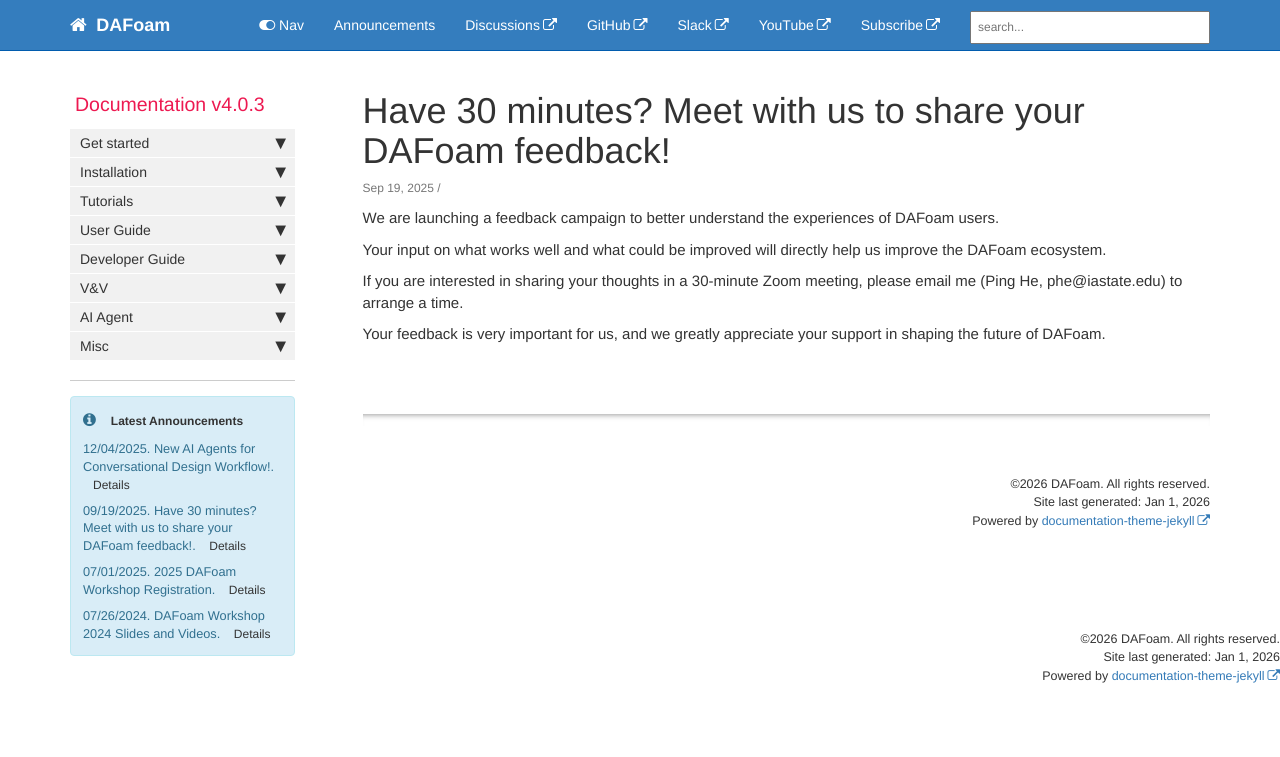
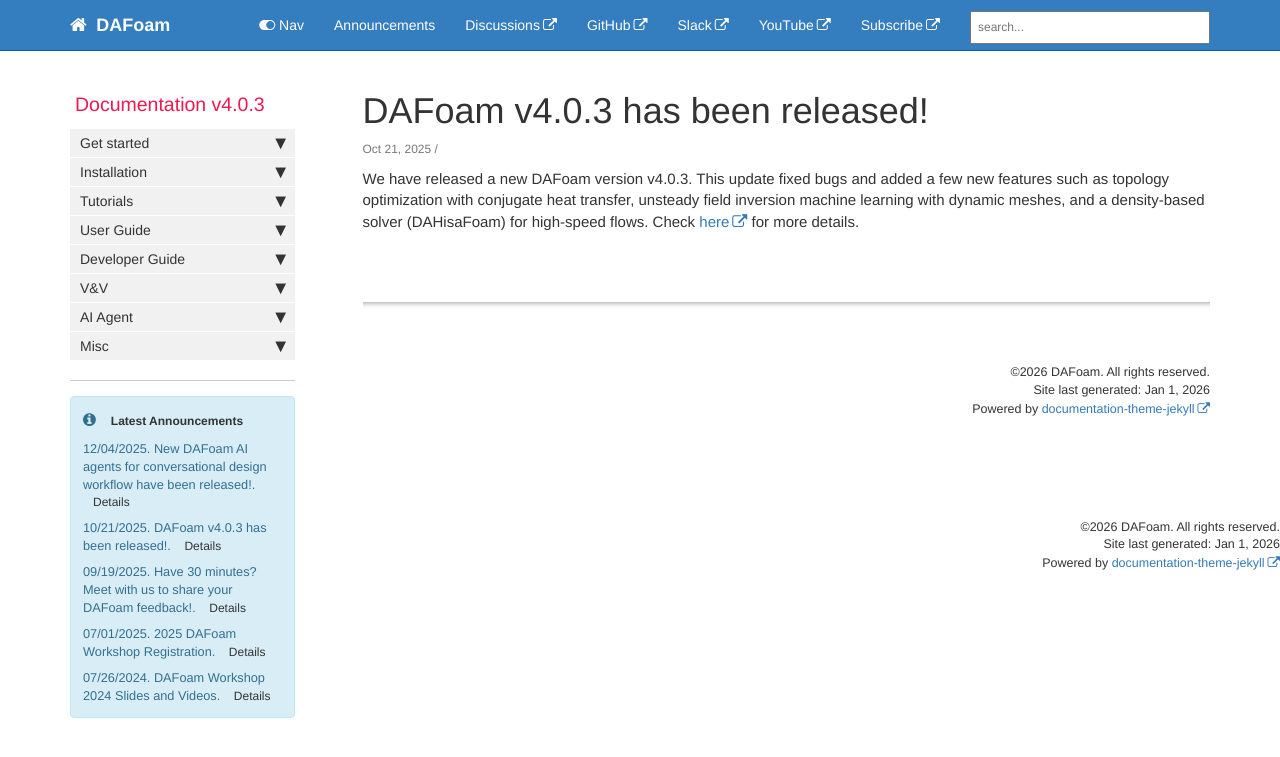
Before and after one commit to DAFoam/DAFoam.github.io, a Jekyll site: the page built from _posts/2025-10-21-dafoam-v4.0.3.md, in a window 1280 px wide. Shown: the top 757 px of the page. Built offline with Jekyll 4.4.1, drawn with Linux system fonts in a browser that asks for light colours; comment, search, counter and statistics services are not loaded.

Commit message:
content update

```diff
--- a/_includes/sidebar.html
+++ b/_includes/sidebar.html
@@ -57,7 +57,7 @@
       <div style="margin-bottom: 8px;">
         <i class="fa fa-info-circle" style="display: inline-block; margin-right: 5px; background: transparent;"></i><b style="display: inline-block; background: transparent;"><a href="{{ site.baseurl }}/news.html" style="text-decoration: none; background: transparent;">Latest Announcements</a></b>
       </div>
-      {% for post in site.posts limit:4 %}
+      {% for post in site.posts limit:5 %}
         <div style="margin-top: 8px; font-size: 0.85em; line-height: 1.4; background: transparent;">
           <span style="display: inline; background: transparent;">{{ post.date | date: "%m/%d/%Y" }}. {{ post.title }}. </span><a href="{{ post.permalink }}" style="display: inline; text-decoration: none; background: transparent;">Details</a>
         </div>
--- /dev/null
+++ b/_posts/2025-10-21-dafoam-v4.0.3.md
@@ -0,0 +1,10 @@
+---
+title:  "DAFoam v4.0.3 has been released!"
+categories: jekyll update
+permalink: dafoam_feedback_2025.html
+---
+
+We have released a new DAFoam version v4.0.3. This update fixed bugs and added a few new features such as topology optimization with conjugate heat transfer, unsteady field inversion machine learning with dynamic meshes, and a density-based solver (DAHisaFoam) for high-speed flows. Check [here](https://github.com/mdolab/dafoam/releases/tag/v4.0.3) for more details.
+
+
+{% include links.html %}
--- a/_posts/2025-12-04-dafoam-ai-agent.md
+++ b/_posts/2025-12-04-dafoam-ai-agent.md
@@ -1,5 +1,5 @@
 ---
-title:  "New AI Agents for Conversational Design Workflow!"
+title:  "New DAFoam AI agents for conversational design workflow have been released!"
 categories: jekyll update
 permalink: news_dafoam_ai_agent.html
 ---
```
Also changed, not shown: _posts/2025-07-01-dafoam-workshop-2025.md (+2 -0 lines).
